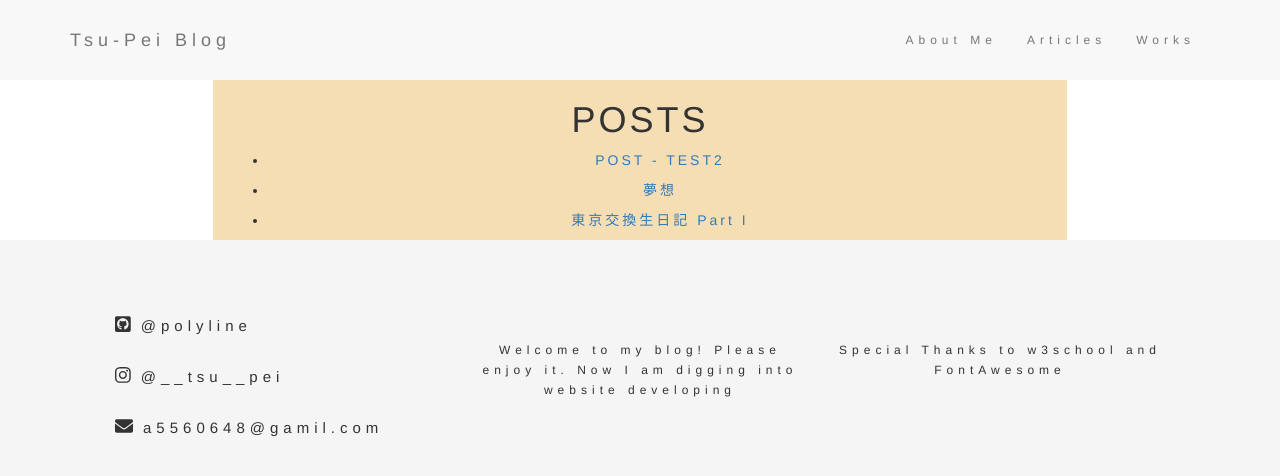
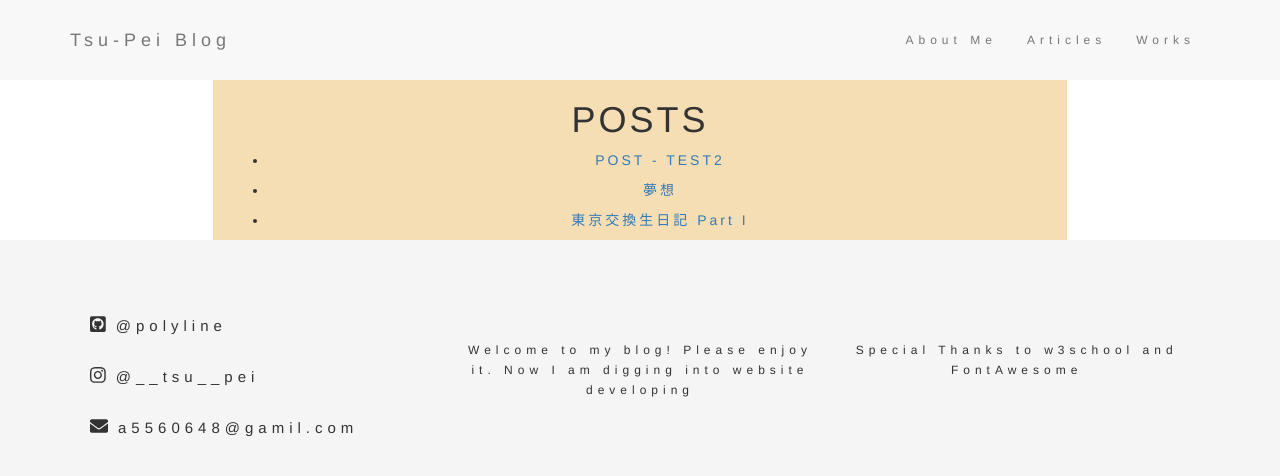
Before and after one commit to polyline/polyline.github.io, a Jekyll site: the page built from posts/categories/index.html, in a window 1280 px wide. Shown: the top 476 px of the page. Built offline with Jekyll 4.4.1, drawn with Linux system fonts in a browser that asks for light colours; nearby versions of some CDN libraries.

Commit message:
換成自己的網站

```diff
--- a/css/common.css
+++ b/css/common.css
@@ -114,7 +114,7 @@ body {
 
 .footer-window {
 	background: #F5F5F5;
-	padding: 30px 100px;
+	padding: 30px 75px;
 	margin: 0px;
 	font-size: 12px;
     letter-spacing: 5px;
```
Also changed, not shown: 1 other file.
